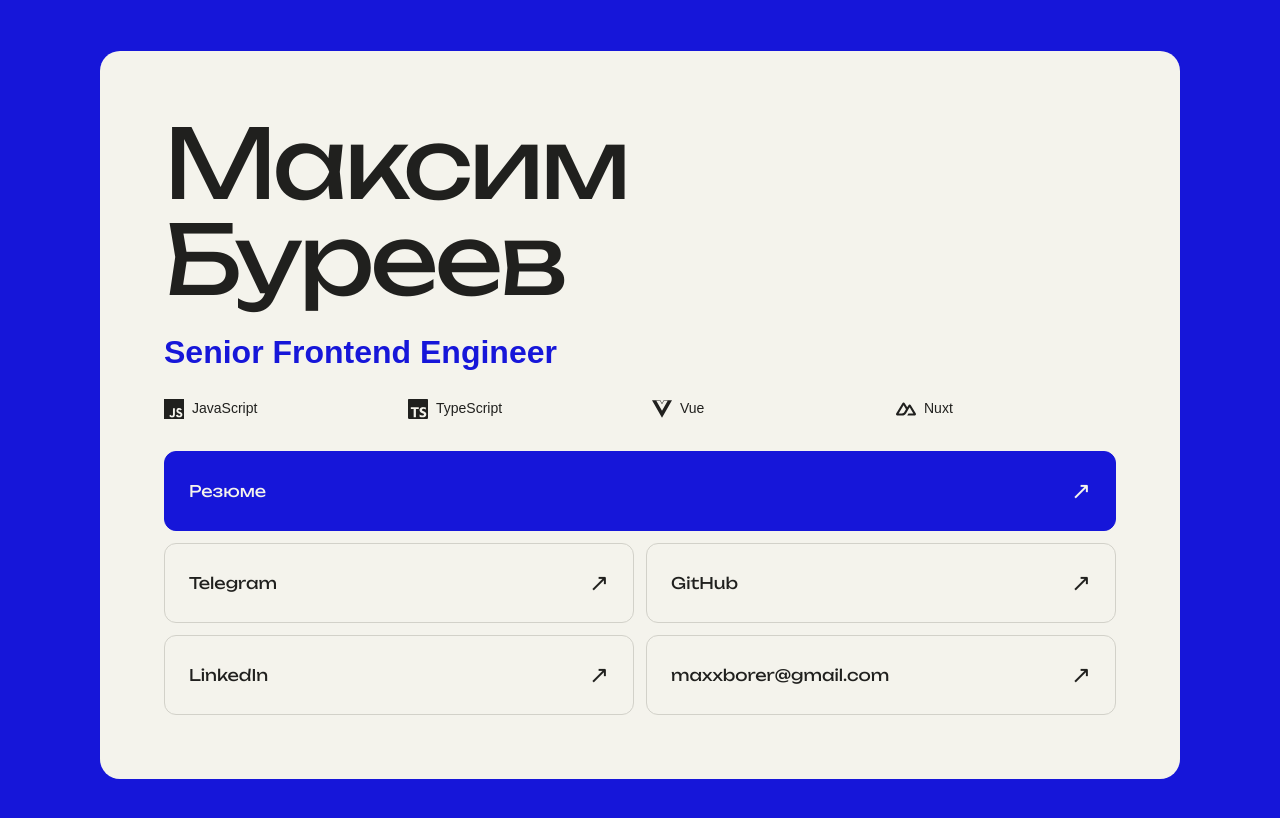
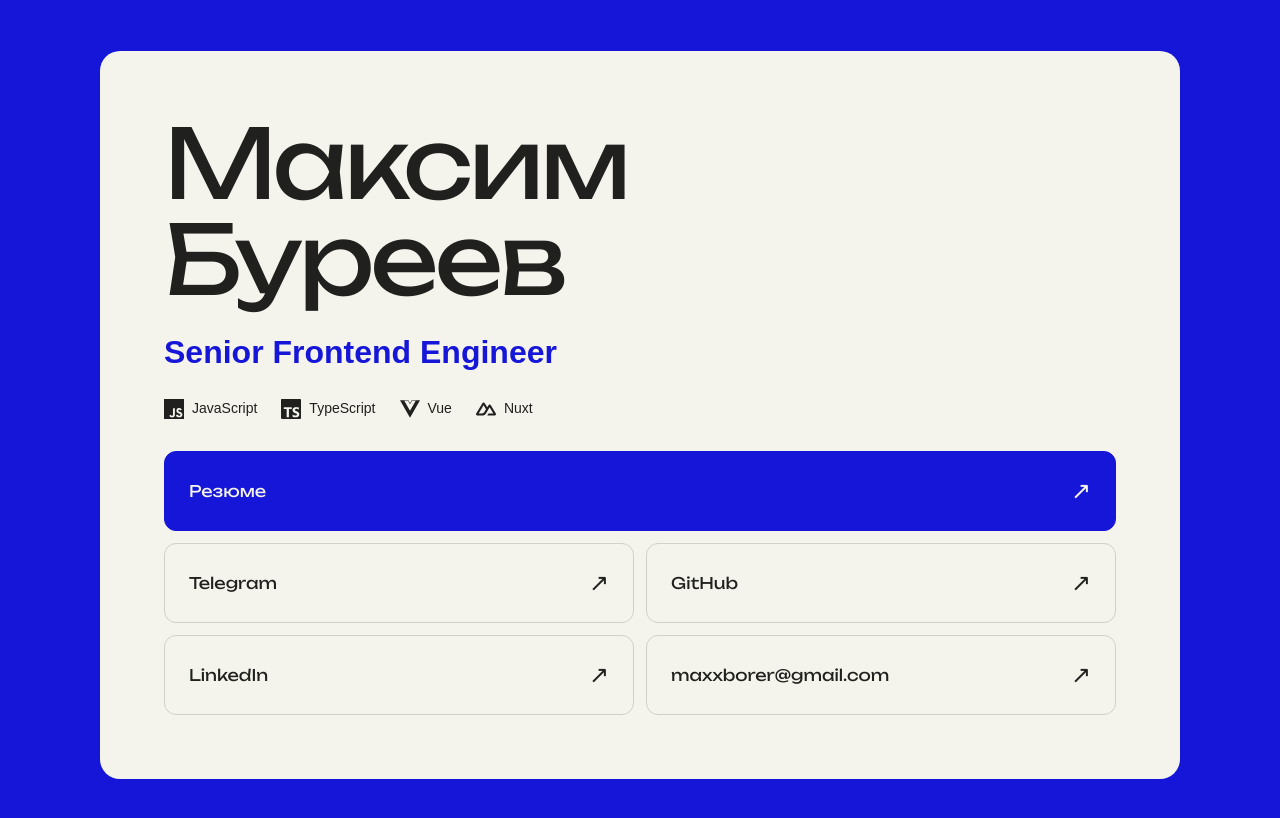
Before and after one commit to maxxborer/maxxborer.com, a plain HTML site: page dist/index.html in a window 1280 px wide. Drawn offline with Linux system fonts and the light colour scheme.

Commit message:
Let technology labels flow naturally with flex wrapping

```diff
--- a/dist/index.html
+++ b/dist/index.html
@@ -45,7 +45,7 @@ a>span:first-child{min-width:0}
 .arrow{flex-shrink:0;font:400 1.5rem/1 Arial,sans-serif}
 .resume{background:var(--blue);border-color:var(--blue);color:var(--paper)}
 .links>li:first-child{grid-column:1/-1}
-.stack{display:grid;grid-template-columns:minmax(0,1fr);gap:12px 24px;list-style:none;margin:24px 0 0;padding:0}
+.stack{display:flex;flex-wrap:wrap;gap:12px 24px;list-style:none;margin:24px 0 0;padding:0}
 .stack li{display:flex;align-items:center;gap:8px;font-size:.875rem;line-height:1.5}
 .stack span{min-width:0;overflow-wrap:anywhere}
 .stack svg{width:20px;height:20px;flex-shrink:0;fill:currentColor}
@@ -55,8 +55,7 @@ a:focus-visible{outline:3px solid var(--blue);outline-offset:3px}
 a:active{background:var(--ink);border-color:var(--ink);color:var(--paper)}
 ::selection{background:var(--ink);color:var(--paper)}
 @media(max-width:520px){main{border-radius:16px}.links{gap:10px}a{min-height:64px;padding:16px 20px}}
-@media(min-width:24rem){.stack{grid-template-columns:repeat(2,minmax(0,1fr))}}
-@media(min-width:48rem){.stack{grid-template-columns:repeat(4,minmax(0,1fr))}.links{grid-template-columns:repeat(2,minmax(0,1fr))}}
+@media(min-width:48rem){.links{grid-template-columns:repeat(2,minmax(0,1fr))}}
 @media(forced-colors:active){a:focus-visible,.resume:focus-visible{outline-color:Highlight}.resume{border-color:LinkText}}
 </style>
 </head>
```
